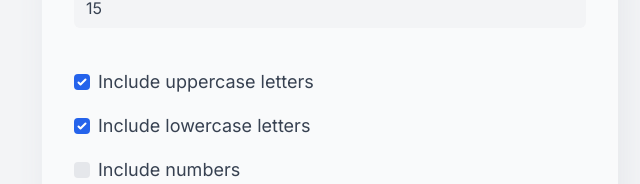
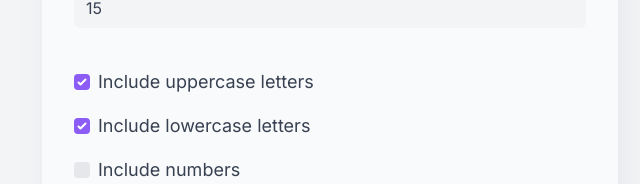
Before and after one commit to thamika123/password-generator, a React (Vite) app: page / in a window 1280 px wide. Shown: the part 532-716 px from the top of the page, without its empty margins (310-950 px from the left). Built offline with nearby package versions, Linux system fonts and the light colour scheme.

Commit message:
Styling improvements.

```diff
--- a/src/components/Button.jsx
+++ b/src/components/Button.jsx
@@ -1,7 +1,7 @@
 function Button(props) {
     return (
         <button
-            className="bg-purple-500 rounded-lg w-80 h-16 text-white text-lg font-sans mt-16 font-bold"
+            className="bg-purple-500 rounded-lg w-80 h-16 text-white text-lg font-sans mt-16 font-bold focus:ring-4 ring-purple-300"
             onClick={props.onClick}
         >
             {props.text}
--- a/src/components/Checkbox.jsx
+++ b/src/components/Checkbox.jsx
@@ -4,7 +4,7 @@ function Checkbox(props) {
             <label className="inline-flex items-center">
                 <input
                     type="checkbox"
-                    className="rounded bg-gray-200 border-none"
+                    className="rounded bg-gray-200 border-none text-purple-500 focus:ring-purple-500"
                     defaultChecked={props.checked}
                     onChange={props.onChange}
                 />
```
